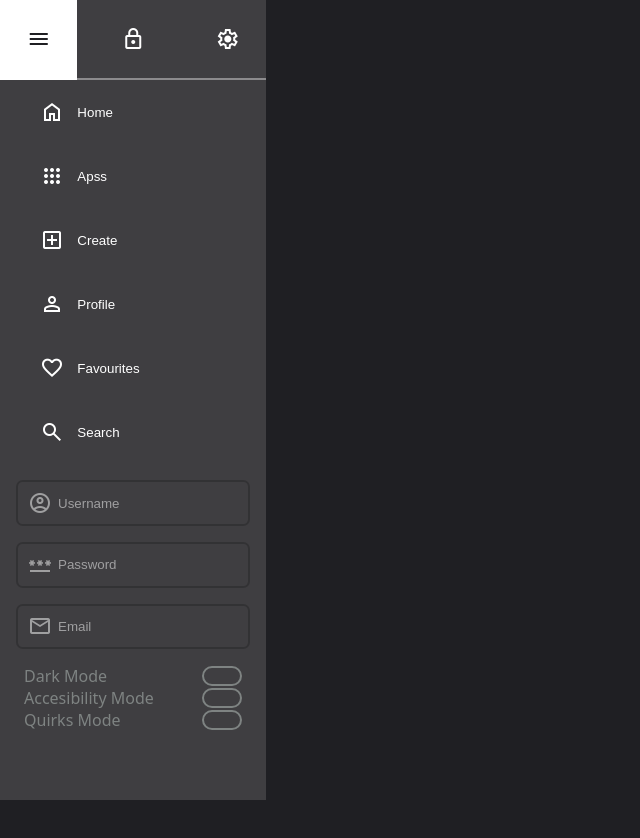
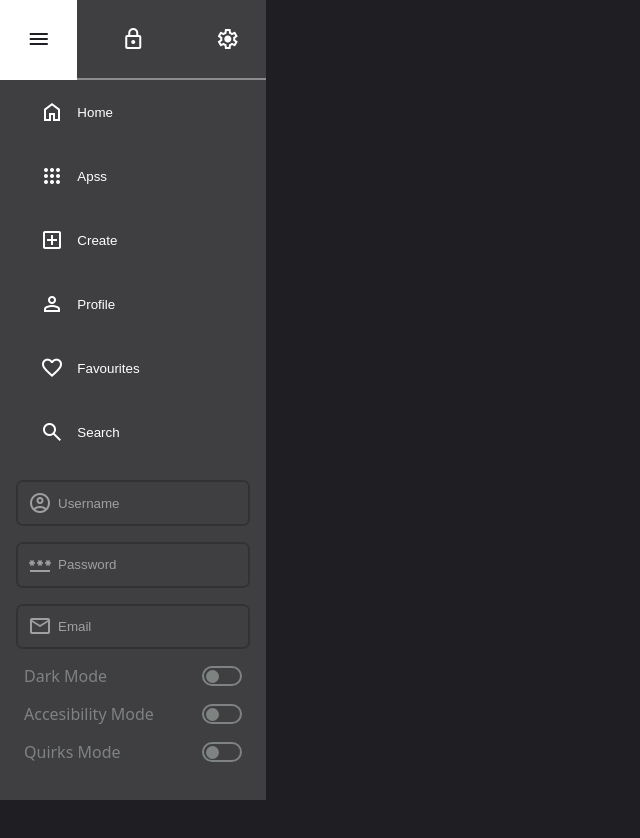
Before and after one commit to diegantos/react-sidebar, a React (Vite) app: page / in a window 1280 px wide. Shown: the top 838 px of the page, without its empty margins (0-640 px from the left). Built offline with nearby package versions, Linux system fonts and the light colour scheme.

Commit message:
settings

```diff
--- a/src/Components/Sidebar/Sidebar.jsx
+++ b/src/Components/Sidebar/Sidebar.jsx
@@ -54,11 +54,13 @@ export const Sidebar = () => {
         <ul className="Sesion">
           {userLogin.map(({id, icon, type, placeholder})=>(
             <li key={id} className="Sesion-li">
-              <span className="Sesion-icon material-symbols-outlined">{icon}</span>
-              <input
-                type={type}
-                placeholder={placeholder}
-                className="Sesion-input" />
+              <form action="">
+                <span className="Sesion-icon material-symbols-outlined">{icon}</span>
+                <input
+                  type={type}
+                  placeholder={placeholder}
+                  className="Sesion-input" />
+              </form>
             </li>
           ))}
         </ul>
--- a/src/Components/Sidebar/Sidebar.scss
+++ b/src/Components/Sidebar/Sidebar.scss
@@ -88,6 +88,7 @@ body{
         justify-content: space-between;
         align-items: center;
         padding: 0 1.5em;
+        margin-bottom: 1em;
     }
     &-name{
         color: #7e8382;
@@ -100,11 +101,13 @@ body{
         border: 2px solid #7e8382;
         border-radius: 1em;
         cursor: pointer;
+        position: relative;
         transition: all 0.4s ease;
         &::after{
             content: '';
-            top: 0;
-            left: 0;
+            position: absolute;
+            top: 2px;
+            left: 2px;
             width: 0.8em;
             height: 0.8em;
             border-radius: 0.8em;
@@ -113,11 +116,6 @@ body{
     }
     &-input{
         display: none;
-        // width: 3em;
-        // height: 1.5em;
-        // background-color: #3F3E41;
     }
-    &-label{
-
-    }
+    &-label{}
 }
```
